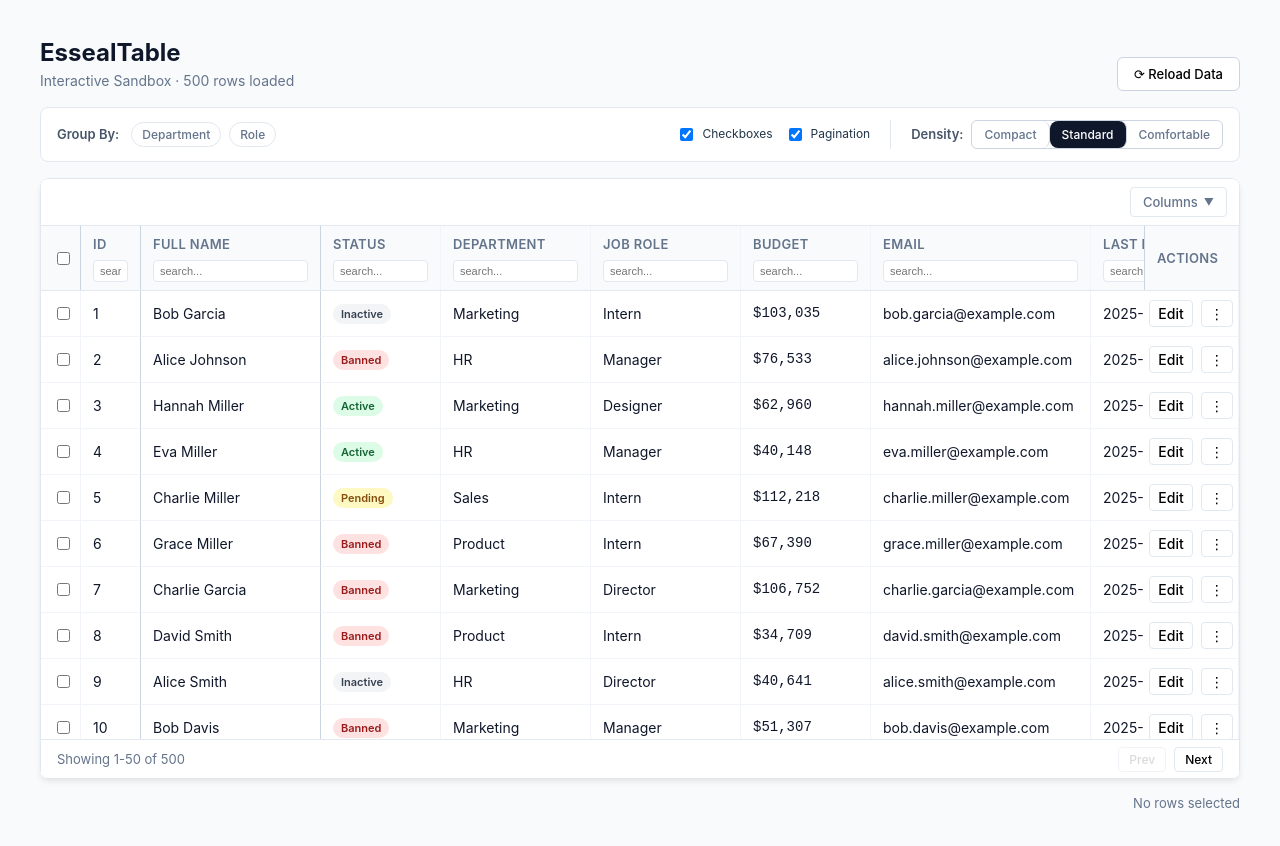
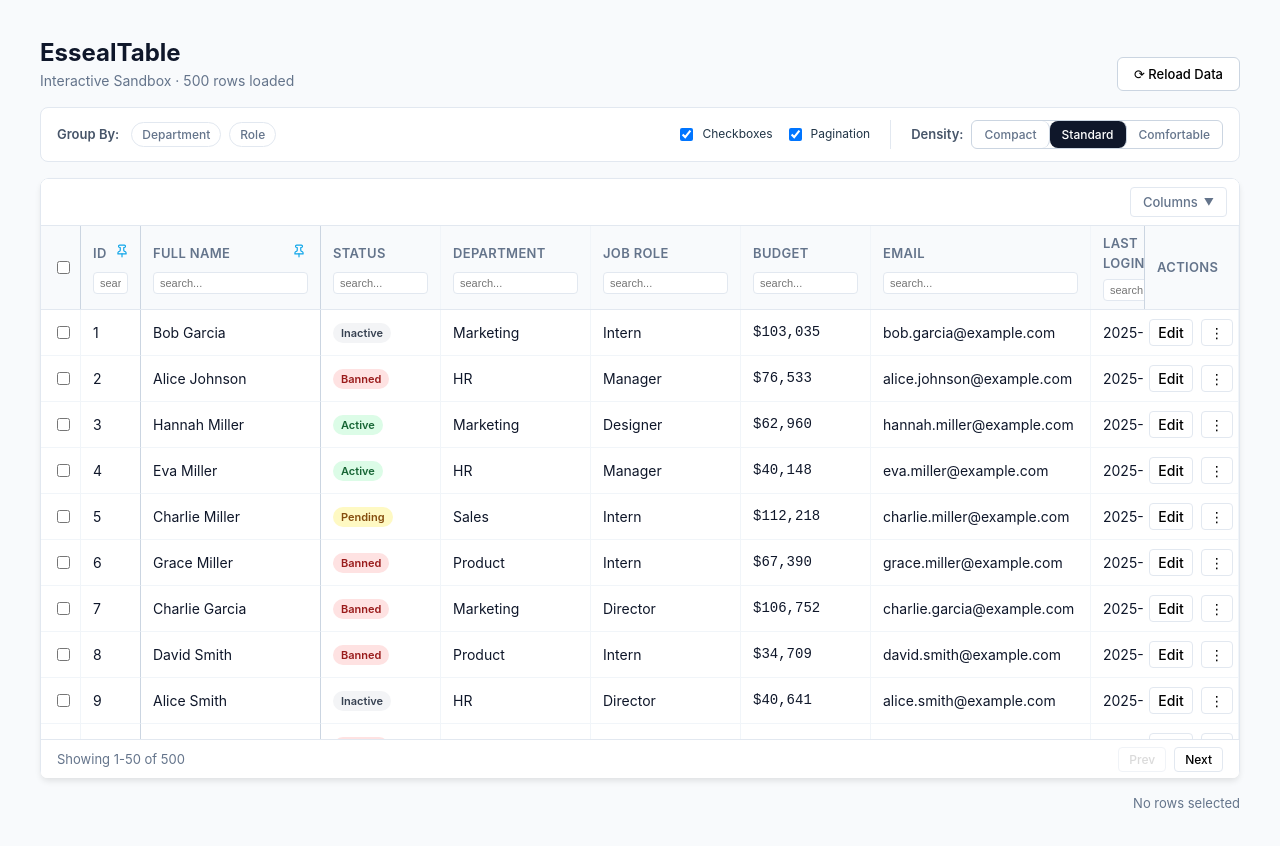
Before and after one commit to esseal-dev/esseal-data-table-community, a React (Vite) app: page / in a window 1280 px wide. Shown: the top 846 px of the page. Built offline with nearby package versions, Linux system fonts and the light colour scheme.

Commit message:
custom pin column feature

```diff
--- a/src/EssealTable.tsx
+++ b/src/EssealTable.tsx
@@ -62,22 +62,21 @@ const gridStyles = `
 }
 .dg-toolbar-btn:hover { background: var(--dg-surface-hover); color: var(--dg-text-primary); }
 
-/* Column Picker Menu */
-.dg-column-menu {
+/* Menus (Column Picker & Pin Menu) */
+.dg-menu {
   position: absolute;
-  top: 45px;
-  right: 12px;
   background: white;
   border: 1px solid var(--dg-border);
   box-shadow: var(--dg-shadow-md);
   border-radius: 6px;
   z-index: 50;
-  width: 200px;
-  max-height: 300px;
-  overflow-y: auto;
-  padding: 6px;
+  min-width: 140px;
+  padding: 4px;
 }
-.dg-column-menu-item {
+.dg-column-menu { top: 45px; right: 12px; width: 200px; max-height: 300px; overflow-y: auto; }
+.dg-pin-menu { top: 100%; left: 0; margin-top: 4px; }
+
+.dg-menu-item {
   display: flex;
   align-items: center;
   gap: 8px;
@@ -87,8 +86,8 @@ const gridStyles = `
   cursor: pointer;
   border-radius: 4px;
 }
-.dg-column-menu-item:hover { background: var(--dg-surface-hover); }
-.dg-column-menu-item input { cursor: pointer; }
+.dg-menu-item:hover { background: var(--dg-surface-hover); color: var(--dg-primary); }
+.dg-menu-item.active { background: var(--dg-primary-light); color: var(--dg-primary); }
 
 /* Viewport */
 .dg-viewport::-webkit-scrollbar { width: 10px; height: 10px; }
@@ -131,11 +130,31 @@ const gridStyles = `
 .dg-header-main {
   display: flex;
   align-items: center;
+  justify-content: space-between; /* Space for pin icon */
   gap: 6px;
-  cursor: pointer;
   user-select: none;
   min-height: 20px;
 }
+
+.dg-header-title {
+  display: flex;
+  align-items: center;
+  gap: 6px;
+  cursor: pointer;
+  flex-grow: 1;
+}
+
+.dg-pin-icon {
+  opacity: 0;
+  cursor: pointer;
+  padding: 2px;
+  border-radius: 4px;
+  color: var(--dg-text-muted);
+}
+.dg-header-cell:hover .dg-pin-icon, .dg-pin-icon.pinned { opacity: 1; }
+.dg-pin-icon:hover { background: var(--dg-border); color: var(--dg-text-primary); }
+.dg-pin-icon.pinned { color: var(--dg-primary); }
+
 
 /* Column Filter Input */
 .dg-column-filter {
@@ -305,6 +324,7 @@ export interface GridAction<T> {
 }
 
 type SortDirection = 'asc' | 'desc';
+type PinDirection = 'left' | 'right' | false;
 
 export interface SortModel {
   field: string;
@@ -322,7 +342,8 @@ export interface TableState {
   expandedGroups: Record<string, boolean>;
   groupBy: string[];
   rowHeight: number;
-  columnVisibility: Record<string, boolean>; // New: Column Visibility
+  columnVisibility: Record<string, boolean>;
+  pinnedColumns: Record<string, PinDirection>; // New: Pinned Columns State
 }
 
 export interface DataGridProps<T> {
@@ -345,7 +366,7 @@ export interface DataGridProps<T> {
   checkboxSelection?: boolean;
   pagination?: boolean;
   pageSize?: number;
-  disableColumnMenu?: boolean; // New: Option to hide the column picker
+  disableColumnMenu?: boolean;
 
   // Events
   onSelectionChange?: (selectedIds: (string | number)[]) => void;
@@ -367,6 +388,14 @@ type RowNode<T> = {
   id: string | number;
   data: T;
 };
+
+// --- Helper: Icons ---
+const PinIcon = () => (
+  <svg width="14" height="14" viewBox="0 0 24 24" fill="none" stroke="currentColor" strokeWidth="2" strokeLinecap="round" strokeLinejoin="round">
+    <line x1="12" y1="17" x2="12" y2="22"></line>
+    <path d="M5 17h14v-1.76a2 2 0 0 0-1.11-1.79l-1.78-.9A2 2 0 0 1 15 10.76V6h1a2 2 0 0 0 0-4H8a2 2 0 0 0 0 4h1v4.76a2 2 0 0 1-1.11 1.79l-1.78.9A2 2 0 0 0 5 15.24Z"></path>
+  </svg>
+);
 
 // --- Helper: Action Cell ---
 function ActionCell<T>({ row, actions, maxVisible, isOpen, onToggle, onClose }: any) {
@@ -485,7 +514,7 @@ export function EssealTable<T extends { id: string | number }>({
   checkboxSelection = false,
   pagination = false,
   pageSize = 10,
-  disableColumnMenu = false, // Default: false
+  disableColumnMenu = false,
   onSelectionChange
 }: DataGridProps<T>) {
 
@@ -500,12 +529,21 @@ export function EssealTable<T extends { id: string | number }>({
     initialState?.rowHeight ?? rowHeight ?? 40
   );
 
-  // Initialize Visibility based on props.hide OR initialState
   const [columnVisibility, setColumnVisibility] = useState<Record<string, boolean>>(() => {
     if (initialState?.columnVisibility) return initialState.columnVisibility;
     const defaults: Record<string, boolean> = {};
     initialColumns.forEach(c => {
       defaults[String(c.field)] = !c.hide;
+    });
+    return defaults;
+  });
+
+  // NEW: Pinned Columns State
+  const [pinnedColumns, setPinnedColumns] = useState<Record<string, PinDirection>>(() => {
+    if (initialState?.pinnedColumns) return initialState.pinnedColumns;
+    const defaults: Record<string, PinDirection> = {};
+    initialColumns.forEach(c => {
+      if (c.pinned) defaults[String(c.field)] = c.pinned;
     });
     return defaults;
   });
@@ -519,9 +557,11 @@ export function EssealTable<T extends { id: string | number }>({
   const [scrollTop, setScrollTop] = useState(0);
   const [activeMenuRowId, setActiveMenuRowId] = useState<string | number | null>(null);
 
-  // UI State for Column Picker
+  // UI State for Menus
   const [showColumnMenu, setShowColumnMenu] = useState(false);
   const columnMenuRef = useRef<HTMLDivElement>(null);
+  const [activePinMenuCol, setActivePinMenuCol] = useState<string | null>(null);
+  const pinMenuRef = useRef<HTMLDivElement>(null);
 
   // -- Persistence Effect --
   const isFirstRender = useRef(true);
@@ -540,11 +580,12 @@ export function EssealTable<T extends { id: string | number }>({
         expandedGroups,
         groupBy: activeGroupBy,
         rowHeight: activeRowHeight,
-        columnVisibility // Persisting Visibility
+        columnVisibility,
+        pinnedColumns // Persisting Pinned State
       };
       onStateChange(currentState);
     }
-  }, [currentPage, sortModel, filters, expandedGroups, activeGroupBy, activeRowHeight, columnVisibility, onStateChange]);
+  }, [currentPage, sortModel, filters, expandedGroups, activeGroupBy, activeRowHeight, columnVisibility, pinnedColumns, onStateChange]);
 
   // Inject Styles
   useEffect(() => {
@@ -556,40 +597,49 @@ export function EssealTable<T extends { id: string | number }>({
     }
   }, []);
 
-  // Handle outside click for Column Menu
+  // Click Outside Handlers
   useEffect(() => {
-    if (!showColumnMenu) return;
+    if (!showColumnMenu && !activePinMenuCol) return;
     const handleClick = (e: MouseEvent) => {
       if (columnMenuRef.current && !columnMenuRef.current.contains(e.target as Node)) {
         setShowColumnMenu(false);
       }
+      if (pinMenuRef.current && !pinMenuRef.current.contains(e.target as Node)) {
+        setActivePinMenuCol(null);
+      }
     };
     document.addEventListener('mousedown', handleClick);
     return () => document.removeEventListener('mousedown', handleClick);
-  }, [showColumnMenu]);
+  }, [showColumnMenu, activePinMenuCol]);
 
-  // Toggle Visibility Handler
+  // Column Handlers
   const toggleColumn = (field: string) => {
-    setColumnVisibility(prev => ({
-      ...prev,
-      [field]: !prev[field]
-    }));
+    setColumnVisibility(prev => ({ ...prev, [field]: !prev[field] }));
   };
 
-  // 1. Column Processing
+  const handlePinColumn = (field: string, direction: PinDirection) => {
+    setPinnedColumns(prev => ({ ...prev, [field]: direction }));
+    setActivePinMenuCol(null);
+  };
+
+  // 1. Column Processing (Updated to use Pinned State)
   const { sortedCols, gridTemplateColumns } = useMemo(() => {
-    // Filter based on columnVisibility state instead of just prop
+    // Filter visible
     const visibleCols = cols.filter(c => columnVisibility[String(c.field)] !== false);
 
-    const pinnedLeft = visibleCols.filter(c => c.pinned === 'left');
-    const pinnedRight = visibleCols.filter(c => c.pinned === 'right');
-    const unpinned = visibleCols.filter(c => !c.pinned);
+    // Sort by Pinning State
+    const pinnedLeft = visibleCols.filter(c => pinnedColumns[String(c.field)] === 'left');
+    const pinnedRight = visibleCols.filter(c => pinnedColumns[String(c.field)] === 'right');
+    const unpinned = visibleCols.filter(c => !pinnedColumns[String(c.field)] && c.field !== '__checkbox' && c.field !== '__actions');
 
+    // Re-inject System Columns if enabled
     if (checkboxSelection) {
+      // Ensure checkbox is always left pinned
       pinnedLeft.unshift({ field: '__checkbox', headerName: '', width: 40, pinned: 'left', sortable: false, filterable: false });
     }
 
     if (rowActions) {
+      // Ensure actions is always right pinned
       pinnedRight.push({
         field: '__actions',
         headerName: 'Actions',
@@ -600,9 +650,17 @@ export function EssealTable<T extends { id: string | number }>({
       });
     }
 
-    const sorted = [...pinnedLeft, ...unpinned, ...pinnedRight];
-    return { sortedCols: sorted, gridTemplateColumns: sorted.map(c => `${c.width}px`).join(' ') };
-  }, [cols, columnVisibility, rowActions, maxVisibleActions, checkboxSelection]);
+    // Attach "virtual" pinned status to the column objects so the renderer knows where to stick them
+    const attachPin = (c: GridColDef<T>, p: 'left' | 'right' | false): GridColDef<T> => ({ ...c, pinned: p });
+
+    const finalCols = [
+      ...pinnedLeft.map(c => attachPin(c, 'left')),
+      ...unpinned.map(c => attachPin(c, false)),
+      ...pinnedRight.map(c => attachPin(c, 'right'))
+    ];
+
+    return { sortedCols: finalCols, gridTemplateColumns: finalCols.map(c => `${c.width}px`).join(' ') };
+  }, [cols, columnVisibility, pinnedColumns, rowActions, maxVisibleActions, checkboxSelection]);
 
   // 2. Data Pipeline
   const processedRows = useMemo(() => {
@@ -684,7 +742,7 @@ export function EssealTable<T extends { id: string | number }>({
       {/* Loading Overlay */}
       {loading && <div className="dg-overlay">Loading data...</div>}
 
-      {/* Toolbar - New Feature */}
+      {/* Toolbar */}
       {!disableColumnMenu && (
         <div className="dg-toolbar">
           <div style={{ position: 'relative' }}>
@@ -693,9 +751,9 @@ export function EssealTable<T extends { id: string | number }>({
               <span style={{ fontSize: '10px' }}>▼</span>
             </button>
             {showColumnMenu && (
-              <div className="dg-column-menu" ref={columnMenuRef}>
+              <div className="dg-menu dg-column-menu" ref={columnMenuRef}>
                 {cols.map(col => (
-                  <label key={String(col.field)} className="dg-column-menu-item">
+                  <label key={String(col.field)} className="dg-menu-item">
                     <input
                       type="checkbox"
                       checked={columnVisibility[String(col.field)] !== false}
@@ -712,15 +770,28 @@ export function EssealTable<T extends { id: string | number }>({
 
       <div className="dg-viewport"
         onScroll={e => setScrollTop(e.currentTarget.scrollTop)}
-        style={{ overflowY: 'auto', height: pagination ? 'calc(100% - 80px)' : 'calc(100% - 40px)' }}> {/* Adjusted for toolbar height */}
+        style={{ overflowY: 'auto', height: pagination ? 'calc(100% - 80px)' : 'calc(100% - 40px)' }}>
 
         {/* Header */}
         <div className="dg-header-row" style={{ gridTemplateColumns }}>
           {sortedCols.map((col, idx) => {
-            const style = getStickyStyle(idx);
+            const isMenuOpen = activePinMenuCol === col.field;
+
+            // FIX: Boost zIndex if this cell's menu is open, so it sits above sibling sticky headers.
+            const style = {
+              ...getStickyStyle(idx),
+              zIndex: isMenuOpen ? 100 : (col.pinned ? 12 : undefined)
+            };
+
+            const isSystemCol = ['__checkbox', '__actions'].includes(String(col.field));
+            const isPinned = !!pinnedColumns[String(col.field)];
+
             return (
               <div key={String(col.field)} className={`dg-header-cell ${col.pinned ? `pinned-${col.pinned}` : ''}`} style={style}>
-                <div className="dg-header-main" onClick={() => col.sortable !== false && setSortModel(p => p?.field === col.field && p.direction === 'asc' ? { field: String(col.field), direction: 'desc' } : { field: String(col.field), direction: 'asc' })}>
+                <div className="dg-header-main">
+
+                  {/* Left: Title & Sort */}
+                  <div className="dg-header-title" onClick={() => col.sortable !== false && !isSystemCol && setSortModel(p => p?.field === col.field && p.direction === 'asc' ? { field: String(col.field), direction: 'desc' } : { field: String(col.field), direction: 'asc' })}>
                     {col.field === '__checkbox' ? (
                       <input type="checkbox" onChange={handleSelectAll} className="dg-checkbox" />
                     ) : (
@@ -730,7 +801,35 @@ export function EssealTable<T extends { id: string | number }>({
                       </>
                     )}
                   </div>
-                {col.filterable !== false && !['__checkbox', '__actions'].includes(String(col.field)) && (
+
+                  {/* Right: Pin Menu (Not for system cols) */}
+                  {!isSystemCol && (
+                    <div style={{ position: 'relative' }}>
+                      <div
+                        className={`dg-pin-icon ${isPinned ? 'pinned' : ''}`}
+                        onClick={(e) => { e.stopPropagation(); setActivePinMenuCol(activePinMenuCol === col.field ? null : String(col.field)); }}
+                      >
+                        <PinIcon />
+                      </div>
+
+                      {/* Pin Dropdown */}
+                      {activePinMenuCol === col.field && (
+                        <div className="dg-menu dg-pin-menu" ref={pinMenuRef}>
+                          <div className={`dg-menu-item ${pinnedColumns[String(col.field)] === 'left' ? 'active' : ''}`}
+                            onClick={() => handlePinColumn(String(col.field), 'left')}>Pin Left</div>
+                          <div className={`dg-menu-item ${pinnedColumns[String(col.field)] === 'right' ? 'active' : ''}`}
+                            onClick={() => handlePinColumn(String(col.field), 'right')}>Pin Right</div>
+                          <div className={`dg-menu-item ${!pinnedColumns[String(col.field)] ? 'active' : ''}`}
+                            onClick={() => handlePinColumn(String(col.field), false)}>No Pin</div>
+                        </div>
+                      )}
+                    </div>
+                  )}
+
+                </div>
+
+                {/* Filter Row */}
+                {col.filterable !== false && !isSystemCol && (
                   <input
                     className="dg-column-filter"
                     placeholder="search..."
@@ -739,7 +838,7 @@ export function EssealTable<T extends { id: string | number }>({
                     onChange={e => setFilters(p => ({ ...p, [col.field as string]: e.target.value }))}
                   />
                 )}
-                {!['__checkbox', '__actions'].includes(String(col.field)) && (
+                {!isSystemCol && (
                   <div className="dg-resizer" onMouseDown={e => handleMouseDown(e, String(col.field), col.width)} onClick={e => e.stopPropagation()} />
                 )}
               </div>
```
Lines whose indentation alone changed are shown as unchanged.
